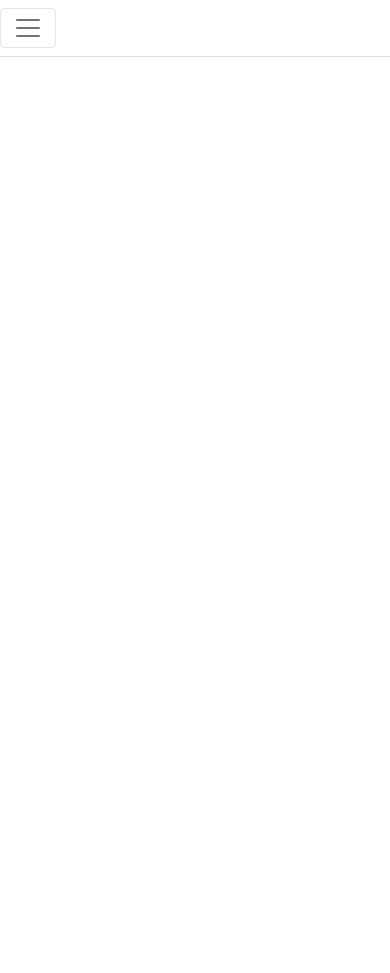
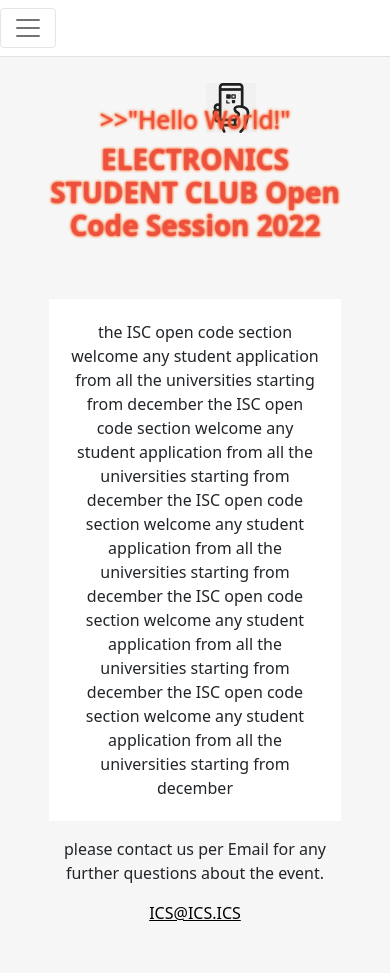
Before and after one commit to abdessalem1998/Capstone-project-module-1, a website: page about.html in a window 390 px wide. Before the commit the page ends 844 px from the top, so only its background shows below. Drawn offline with nearby package versions, Linux system fonts and the light colour scheme.

Commit message:
Create header section for about page for mobile and desktop version

```diff
--- a/about.html
+++ b/about.html
@@ -66,6 +66,17 @@
           </div>
         </div>
       </nav>
+      <div class="container-fluid d-flex justify-content-center px-0 px-md-5">
+        <div class="row py-5 px-md-5 px-0"  id="header-row">
+          <div class="col-12 text-center  px-md-5 px-0">
+            <h2 class="header-h1">>>"Hello World!"</h2>
+            <h1 class="fw-bolder pb-5 header-h1">ELECTRONICS STUDENT CLUB Open Code Session 2022</h1>
+            <p class="fw-normal border border-white px-3 py-3 border-5" id="header-p">the ISC open code section welcome any student application from all the universities starting from december the ISC open code section welcome any student application from all the universities starting from december the ISC open code section welcome any student application from all the universities starting from december the ISC open code section welcome any student application from all the universities starting from december the ISC open code section welcome any student application from all the universities starting from december</p>
+            <p class="">please contact us per Email for any further questions  about the event.</p>
+            <a class="pb-5" style="color: black;">ICS@ICS.ICS</a>
+          </div>
+        </div>
+      </div>
     </header>
     <script src="scripts.js"></script>
     <script src="https://cdn.jsdelivr.net/npm/bootstrap@5.0.2/dist/js/bootstrap.bundle.min.js" integrity="sha384-MrcW6ZMFYlzcLA8Nl+NtUVF0sA7MsXsP1UyJoMp4YLEuNSfAP+JcXn/tWtIaxVXM" crossorigin="anonymous"></script>
--- a/aboutstyle.css
+++ b/aboutstyle.css
@@ -25,23 +25,24 @@ body {
 }
 
 #header {
-  background-image: linear-gradient(rgba(255, 255, 255, 0.9), rgba(255, 255, 255, 0.9)), url('images-icons/images/background.jpg');
+  background-image: linear-gradient(rgba(211, 211, 211, 0.2), rgba(211, 211, 211, 0.2));
   background-repeat: no-repeat;
   background-size: 100% 100%;
 }
 
 #header-row {
-  background-image: linear-gradient(rgba(236, 238, 244, 0.8), rgba(236, 238, 244, 0.8)), url('images-icons/icons/background-icon-6.svg'), linear-gradient(rgba(236, 238, 244, 0.8), rgba(236, 238, 244, 0.8)), url('images-icons/icons/background-icon-3.svg'), linear-gradient(rgba(236, 238, 244, 0.5), rgba(236, 238, 244, 0.5)), url('images-icons/icons/background-icon-4.svg');
+  width: 75%;
+  background-image: linear-gradient(rgba(211, 211, 211, 0.15), rgba(211, 211, 211, 0.15)), url('images-icons/icons/background-icon-6.svg'), linear-gradient(rgba(211, 211, 211, 0.15), rgba(211, 211, 211, 0.15)), url('images-icons/icons/background-icon-3.svg'), linear-gradient(rgba(211, 211, 211, 0.15), rgba(211, 211, 211, 0.15)), url('images-icons/icons/background-icon-4.svg');
   background-repeat: no-repeat, no-repeat, no-repeat, no-repeat, no-repeat, no-repeat;
   background-size: 50px 50px, 50px 50px, 50px 50px, 50px 50px, 100px 100px, 100px 100px;
   background-position: 90% 30%, 90% 30%, 65% 3%, 65% 3%, 50% 50%, 50% 50%;
 }
 
-#header-h1 {
-  color: rgba(255, 202, 125, 1);
-  text-shadow: 0 0 3px #f00, 0 0 5px red;
+.header-h1 {
+  color: rgba(236, 82, 66);
+  text-shadow: 0 0 3px #f22, 0 0 3px orange;
 }
 
 #header-p {
-  background-color: #eceef4;
+  background-color: #fff;
 }
```
